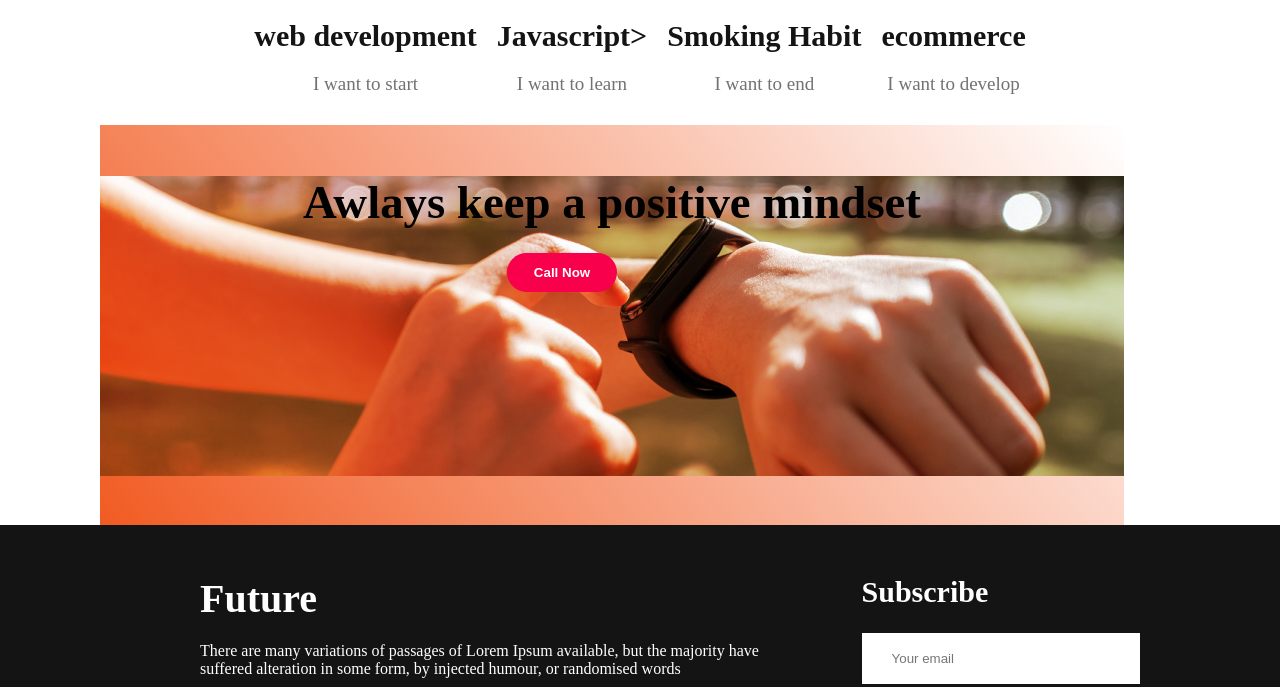
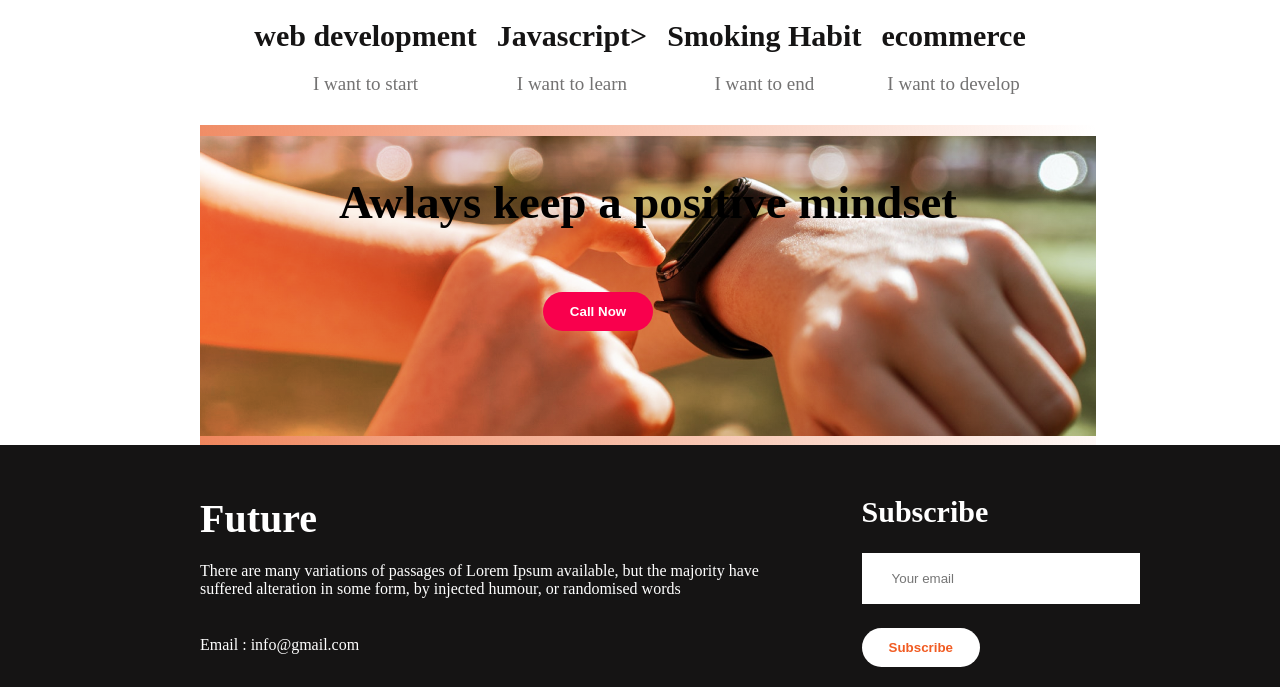
Before and after one commit to sorifuddinhridoy/assignment, a plain HTML site: page index.html in a window 1280 px wide. Shown: the part 1700-2387 px from the top of the page. Drawn offline with Linux system fonts and the light colour scheme.

Commit message:
my commit

```diff
--- a/images/styles/hridoy.css
+++ b/images/styles/hridoy.css
@@ -110,30 +110,28 @@ main{
 
 .maindset
 {
-     background-image:linear-gradient(50deg, #F15B22 0%, rgba(241, 91, 34, 0) 100%), url('../watch.png');
+     background-image:linear-gradient(80deg, #ef865d 0%, rgba(241, 91, 34, 0)), url('../watch.png');
     background-repeat: no-repeat;
     background-position: center;
     background-blend-mode: overlay;
     justify-content: center;
-    width: 80%;
-    height: 50vh;
+    width: 70%;
+    height: 40vh;
     font-weight: 700;
     font-size: 40px;
-    align-items: center;
+    align-items:center;
     text-align: center;
-    margin-left: 100px;
+    margin-left: 200px;
 }
 .maindset h3{
     align-items: center;
     text-align: center;
-    padding-top:50px ;
+    padding: 50px;
+
 }
 .maindset button{
     align-items: center;
     text-align: center;
-    margin-top:24px;
-
-
 }
 /* footer section */
 .contact{
```
